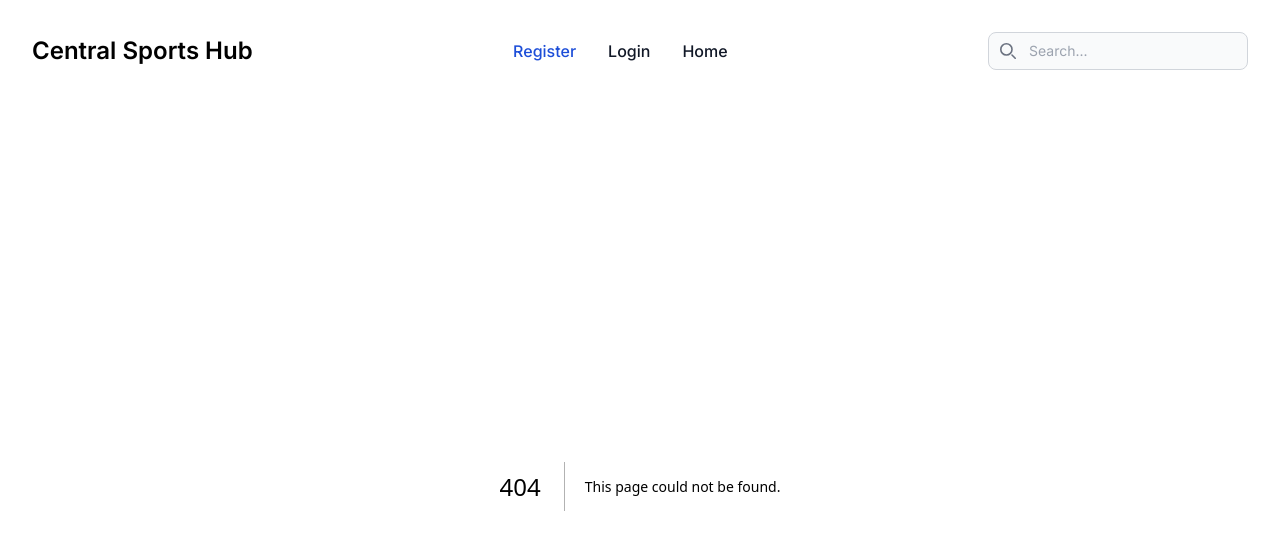
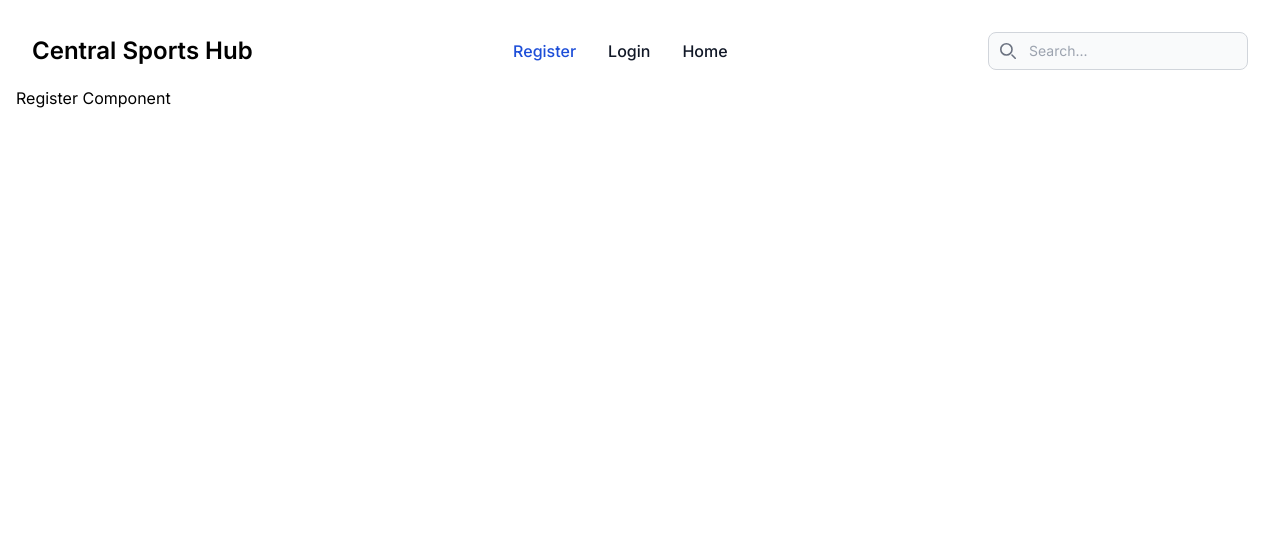
Before and after one commit to Central-Sports-Hub/CSH, a Next.js app in the folder centralsportshub/: page /register in a window 1280 px wide. Before the commit this address had no page. Shown: the top 550 px of the page. Built offline with nearby package versions, Linux system fonts and the light colour scheme.

Commit message:
changed the route for register on the nav bar so that it will redirect to the register page using the register component

```diff
--- a/centralsportshub/src/app/components/Nav.jsx
+++ b/centralsportshub/src/app/components/Nav.jsx
@@ -117,7 +117,7 @@ const Nav = () => {
           <ul className="flex flex-col p-4 md:p-0 mt-4 font-medium border border-gray-100 rounded-lg bg-gray-50 md:space-x-8 rtl:space-x-reverse md:flex-row md:mt-0 md:border-0 md:bg-white dark:bg-gray-800 md:dark:bg-gray-900 dark:border-gray-700">
             <li>
               <a
-                href="#"
+                href="/register"
                 className="block py-2 px-3 text-white bg-blue-700 rounded md:bg-transparent md:text-blue-700 md:p-0 md:dark:text-blue-500"
                 aria-current="page"
               >
--- /dev/null
+++ b/centralsportshub/src/app/components/Register.jsx
@@ -0,0 +1,7 @@
+import React from "react";
+
+const Register = () => {
+  return <div>Register Component</div>;
+};
+
+export default Register;
--- /dev/null
+++ b/centralsportshub/src/app/register/page.jsx
@@ -0,0 +1,12 @@
+import React from "react";
+import Register from "../components/Register";
+
+const page = () => {
+  return (
+    <>
+      <Register />
+    </>
+  );
+};
+
+export default page;
```
Also changed, not shown: centralsportshub/src/app/components/Form.jsx (deleted).
